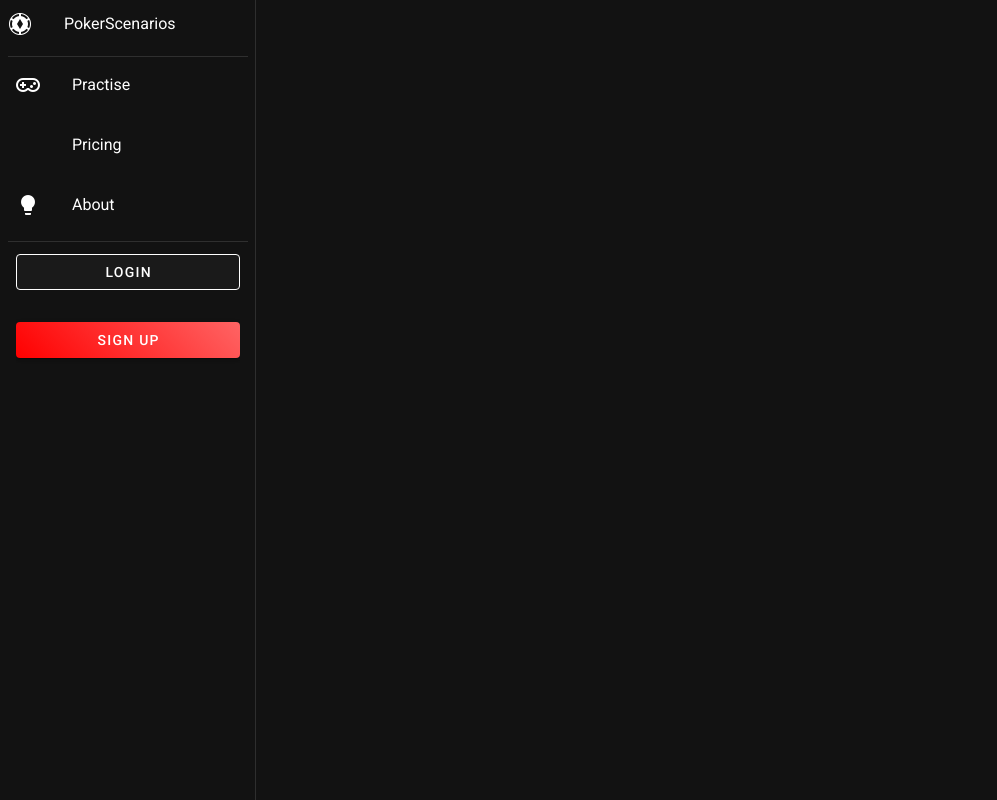
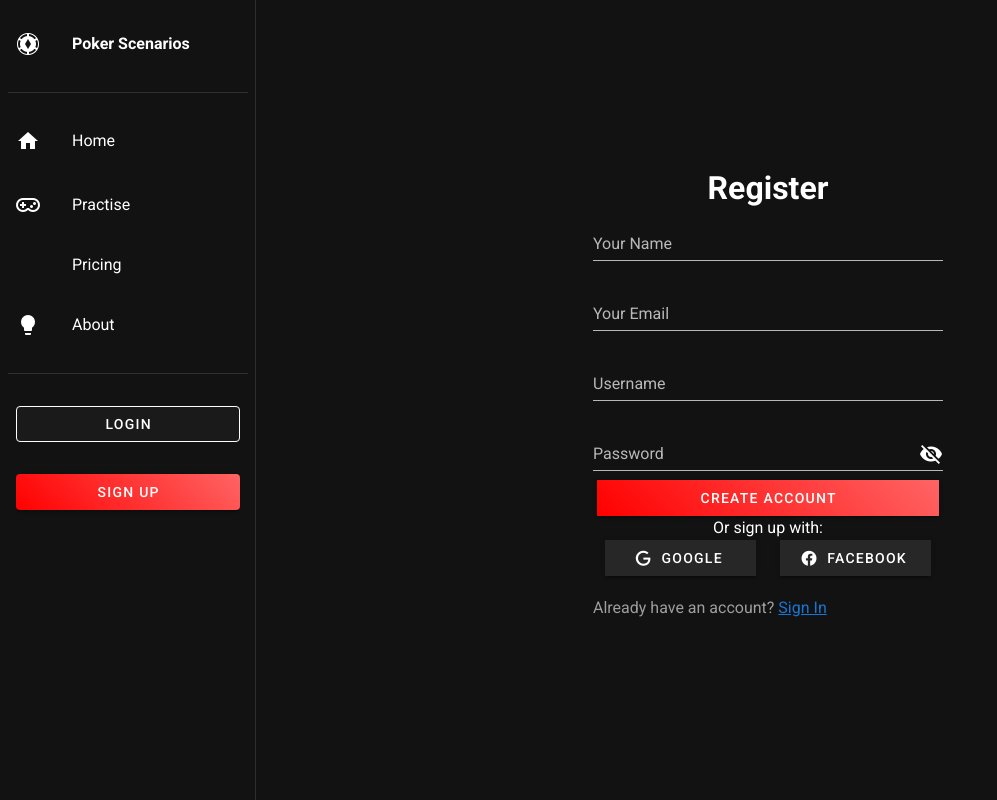
Before and after one commit to samcparker/pokerscenarios, a Nuxt app: page /register in a window 1280 px wide. Shown: the whole page, without its empty margins (0-997 px from the left). Built offline with nearby package versions, Linux system fonts and the light colour scheme; no server answers.

Commit message:
Integrated authentication a little bit

```diff
--- /dev/null
+++ b/components/Login.vue
@@ -0,0 +1,92 @@
+<template>
+  <div style="min-width: 350px">
+      <h1 class="text-center">Login</h1>
+      <v-form>
+          <v-text-field
+            v-model="email"
+            name="Email"
+            label="email"
+            color="red"
+            ></v-text-field>
+          <v-text-field
+            v-model="password"
+            :append-icon="showPassword ? 'mdi-eye' : 'mdi-eye-off'"
+            :type="showPassword ? 'text' : 'password'"
+            name="password"
+            label="Password"
+            @click:append="showPassword = !showPassword"
+            color="red"
+          ></v-text-field>
+          <!-- <v-checkbox
+          class="my-0 py-0 mb-2"
+          v-model="checkbox"
+          :error-messages="errors"
+          value="1"
+          label="Remember Me"
+          type="checkbox"
+          required
+          color="red"
+        ></v-checkbox> -->
+        <v-row justify="center" class="px-4">
+
+          <v-btn @click="submit" class="gradient" style="width: 100%" tile>Submit</v-btn>
+        </v-row>
+      </v-form>
+        <p class="my-0 py-0 mt-3 text-center">Or login with: </p>
+      <v-row class="mx-0">
+          <v-col align="center">
+              <v-btn class="px-0" style="width: 100%" tile  >
+                <v-icon left>mdi-google</v-icon>Google
+            </v-btn>
+          </v-col>
+          <v-col align="center">
+              <v-btn class="px-0" style="width: 100%" tile >
+                <v-icon left>mdi-facebook</v-icon>Facebook
+            </v-btn>
+          </v-col>
+      </v-row>
+      <p  class="mt-5 grey--text">Don't have an account? <a href="register">Sign Up</a></p>
+  </div>
+</template>
+
+<script>
+import firebase from "firebase/app";
+
+export default {
+    data: () => {
+        return {
+            showPassword: false,
+            password: "",
+            email: ""
+        }
+    },
+    mounted() {
+        if (firebase.auth().currentUser) {
+            console.log(firebase.auth().currentUser);
+        }
+        else {
+            console.log("No one logged in at Login.vue!");
+        }
+
+        firebase.auth().onAuthStateChanged(function(user) {
+            if (user) {
+
+            }
+        });
+    },
+    methods: {
+        submit() {
+            // console.log("Signing in with email '" + this.email + "' and password '" + this.password + "'.")
+            firebase.auth().signInWithEmailAndPassword(this.email, this.password).catch((error) => {
+                console.log("Error");
+            });
+
+
+        }
+    }
+}
+</script>
+
+<style>
+
+</style>
--- a/components/NavDraw.vue
+++ b/components/NavDraw.vue
@@ -1,19 +1,19 @@
 <template>
   <v-navigation-drawer v-model="drawer" :permanent="true" absolute dark app color="#121212">
     <v-list nav class="py-0">
-      <v-list-item class="px-0">
-        <v-list-item-action icon>
+      <v-list-item class="mt-4">
+        <v-list-item-icon>
           <v-icon>mdi-poker-chip</v-icon>
-        </v-list-item-action>
+        </v-list-item-icon>
 
         <v-list-item-content>
-          <v-list-item-title>PokerScenarios</v-list-item-title>
+          <v-list-item-title><b>Poker Scenarios</b></v-list-item-title>
         </v-list-item-content>
       </v-list-item>
 
-      <v-divider></v-divider>
+      <v-divider class="my-5"></v-divider>
 
-      <v-list-item v-for="item in items" :key="item.title" link>
+      <v-list-item v-for="item in items" :key="item.title" link :href="item.to">
         <v-list-item-icon>
           <v-icon>{{ item.icon }}</v-icon>
         </v-list-item-icon>
@@ -22,8 +22,8 @@
           <v-list-item-title>{{ item.title }}</v-list-item-title>
         </v-list-item-content>
       </v-list-item>
-      <v-divider></v-divider>
-      <v-list-item v-for="button in buttons" :key="button.title" link>
+      <v-divider class="my-5"></v-divider>
+      <v-list-item v-for="button in buttons" :key="button.title" link :href="button.to">
         <v-list-item-content>
           <v-btn :class="!button.outlined ? 'gradient' : ''" style="background-color: #1A1A1A;" :outlined="button.outlined">{{ button.title }}</v-btn>
         </v-list-item-content>
@@ -38,13 +38,14 @@ data () {
       return {
         drawer: true,
         items: [
+          { title: 'Home', icon: 'mdi-home', to: "/" },
           { title: 'Practise', icon: 'mdi-gamepad-variant-outline', to: "/" },
           { title: 'Pricing', icon: 'mdi-currency-usd-circle', to: "/"  },
           { title: 'About', icon: 'mdi-lightbulb', to: "/"  },
         ],
         buttons: [
-            { title: "Login", outlined: true },
-            { title: "Sign Up", outlined: false },
+            { title: "Login", outlined: true, to: "/login" },
+            { title: "Sign Up", outlined: false, to: "/register" },
         ]
       }
     },
--- /dev/null
+++ b/components/Signup.vue
@@ -0,0 +1,80 @@
+<template>
+  <div style="min-width: 350px">
+      <h1 class="text-center">Register</h1>
+      <v-form>
+          <v-text-field
+            v-model="name"
+            name="name"
+            label="Your Name"
+            color="red"
+            ></v-text-field>
+          <v-text-field
+            v-model="email"
+            name="email"
+            label="Your Email"
+            color="red"
+            ></v-text-field>
+          <v-text-field
+            v-model="username"
+            name="username"
+            label="Username"
+            color="red"
+            ></v-text-field>
+          <v-text-field
+            v-model="password"
+            :append-icon="showPassword ? 'mdi-eye' : 'mdi-eye-off'"
+            :type="showPassword ? 'text' : 'password'"
+            name="password"
+            label="Password"
+            @click:append="showPassword = !showPassword"
+            color="red"
+          ></v-text-field>
+        <v-row justify="center" class="px-4">
+
+          <v-btn @click.stop="submit" class="gradient" style="width: 100%" tile>Create Account</v-btn>
+        </v-row>
+      </v-form>
+        <p class="my-0 py-0 mt-3 text-center">Or sign up with: </p>
+      <v-row class="mx-0">
+          <v-col align="center">
+              <v-btn class="px-0" style="width: 100%" tile  >
+                <v-icon left>mdi-google</v-icon>Google
+            </v-btn>
+          </v-col>
+          <v-col align="center">
+              <v-btn class="px-0" style="width: 100%" tile >
+                <v-icon left>mdi-facebook</v-icon>Facebook
+            </v-btn>
+          </v-col>
+      </v-row>
+      <p  class="mt-5 grey--text">Already have an account? <a href="login">Sign In</a></p>
+  </div>
+</template>
+
+<script>
+import firebase from 'firebase/app';
+
+export default {
+    data: () => {
+        return {
+            showPassword: false,
+            password: "",
+            username: "",
+            email: "",
+            name: ""
+        }
+    },
+    methods: {
+        submit() {
+            console.log("Signing up with email '" + this.email + "' and password '" + this.password + "'.")
+            firebase.auth().createUserWithEmailAndPassword(this.email, this.password).catch(function(error) {
+                console.log(error)
+            });
+        }
+    }
+}
+</script>
+
+<style>
+
+</style>
--- a/layouts/default.vue
+++ b/layouts/default.vue
@@ -11,8 +11,19 @@
 
 <script>
 import NavDraw from "@/components/NavDraw.vue";
+  import firebase from "firebase/app"
   export default {
-  components: {NavDraw,}
+  components: {NavDraw,},
+  mounted() {
+    firebase.auth().onAuthStateChanged(function(user) {
+      if (user) {
+        console.log("Logged in successfully!");
+      }
+      else {
+        console.log("Didn't log in: (")
+      }
+    });
+  }
   }
 </script>
 
--- a/nuxt.config.js
+++ b/nuxt.config.js
@@ -37,6 +37,7 @@ export default {
   ** https://nuxtjs.org/guide/plugins
   */
   plugins: [
+    "~/plugins/firebase.js"
   ],
   /*
   ** Auto import components
--- a/package.json
+++ b/package.json
@@ -4,7 +4,7 @@
   "private": true,
   "scripts": {
     "dev": "nuxt",
-    "build": "nuxt build && nuxt start",
+    "build": "nuxt build",
     "start": "nuxt start",
     "export": "nuxt export",
     "serve": "nuxt serve"
@@ -12,6 +12,7 @@
   "dependencies": {
     "@nuxtjs/axios": "^5.11.0",
     "@nuxtjs/pwa": "^3.0.0-beta.20",
+    "firebase": "^7.16.0",
     "nuxt": "^2.13.0"
   },
   "devDependencies": {
--- a/pages/index.vue
+++ b/pages/index.vue
@@ -45,7 +45,7 @@ export default {
 }
 </script>
 
-<style scoped>
+<style>
 
 
 
--- /dev/null
+++ b/pages/login.vue
@@ -0,0 +1,31 @@
+<template>
+    <div style="width: 100%; height: 100%">
+        <v-img src="/poker-vlo.png" class="bg-img">
+            <v-container fill-height fluid>
+                <v-row align="center" justify="center">
+                    <login/>
+                </v-row>
+            </v-container>
+        </v-img>
+    </div>
+</template>
+
+<script>
+import Login from "@/components/Login.vue";
+
+export default {
+    components: { Login },
+    methods: {
+
+    }
+}
+</script>
+
+<style scoped>
+.bg-img {
+width: 100%;
+height: 100%;
+position: absolute;
+z-index: 0;
+}
+</style>
--- /dev/null
+++ b/pages/register.vue
@@ -0,0 +1,28 @@
+<template>
+    <div style="width: 100%; height: 100%">
+        <v-img src="/poker-vlo.png" class="bg-img">
+            <v-container fill-height fluid>
+                <v-row align="center" justify="center">
+                    <signup/>
+                </v-row>
+            </v-container>
+        </v-img>
+    </div>
+</template>
+
+<script>
+import Signup from "@/components/Signup.vue";
+
+export default {
+    components: { Signup },
+}
+</script>
+
+<style scoped>
+.bg-img {
+width: 100%;
+height: 100%;
+position: absolute;
+z-index: 0;
+}
+</style>
--- /dev/null
+++ b/plugins/firebase.js
@@ -0,0 +1,22 @@
+import Vue from 'vue';
+import firebase from 'firebase/app';
+import 'firebase/auth';
+import 'firebase/firestore';
+
+var firebaseConfig = {
+    apiKey: "AIzaSyCK4-AUNr_TAU734DgsD9-mEHTLIFdSDyw",
+    authDomain: "pokerscenarios-afa35.firebaseapp.com",
+    databaseURL: "https://pokerscenarios-afa35.firebaseio.com",
+    projectId: "pokerscenarios-afa35",
+    storageBucket: "pokerscenarios-afa35.appspot.com",
+    messagingSenderId: "359147012056",
+    appId: "1:359147012056:web:e6c0de4150c3e6b892bcad",
+    measurementId: "G-2GGH1QEY9M"
+};
+// Initialize Firebase
+
+if (!firebase.apps.length) {
+    firebase.initializeApp(firebaseConfig);
+}
+
+Vue.use(firebase, {name: "firebase"});
```
Also changed, not shown: 1 other file (tests, documents, lock files or other folders).
